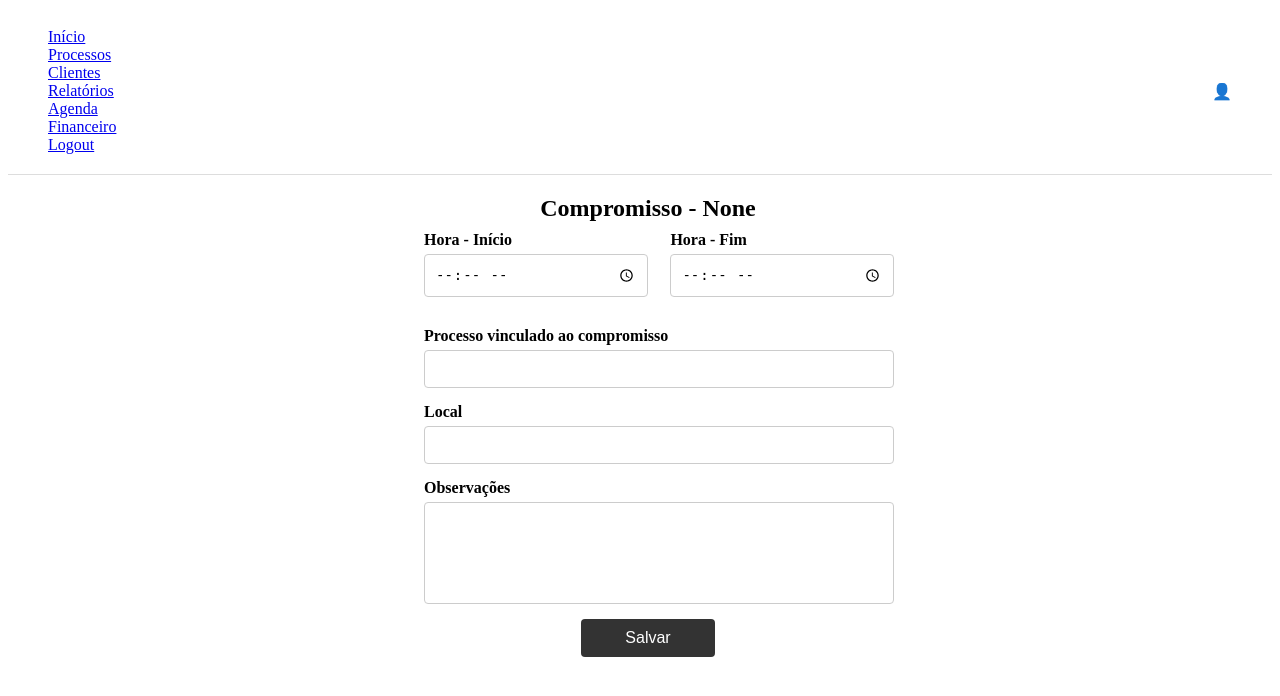
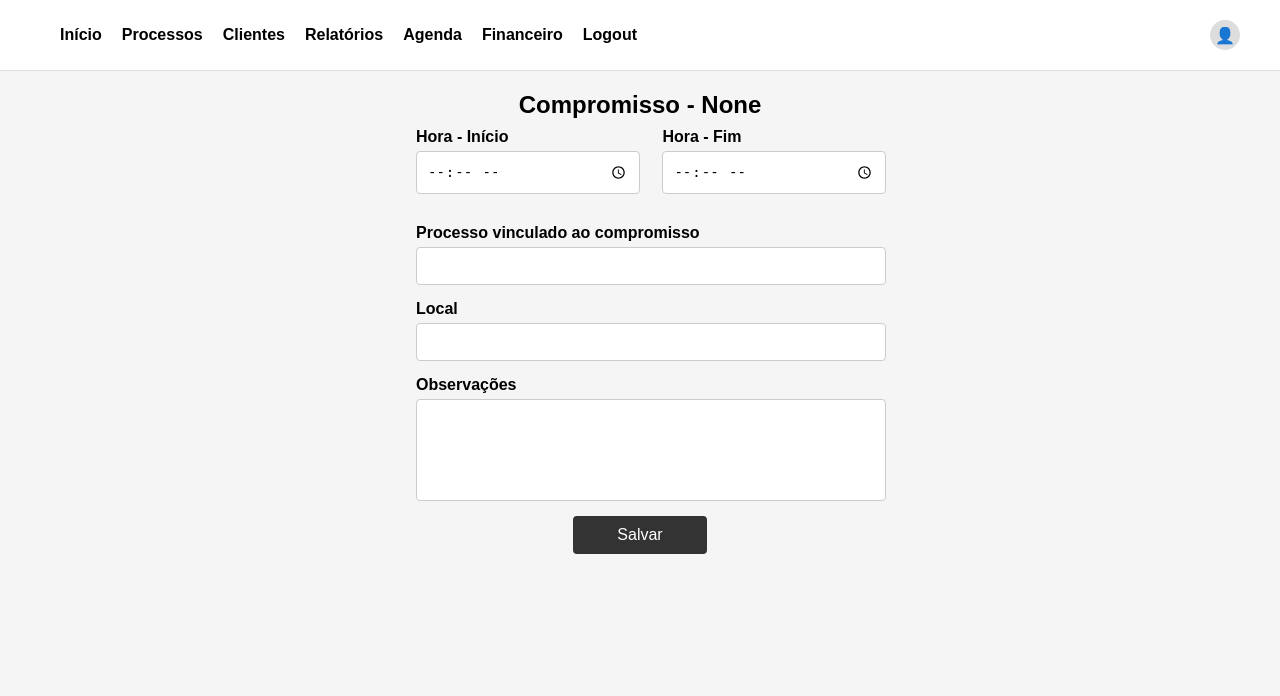
Before and after one commit to marcelomanchester/advocatus, a Django app: page /agenda/adicionar_compromisso in a window 1280 px wide. Shown: the top 696 px of the page. Run offline with Django 5.2, Linux system fonts and the light colour scheme.

Commit message:
Update navbar.css

```diff
--- a/templates/static/users/css/navbar.css
+++ b/templates/static/users/css/navbar.css
@@ -1,4 +1,3 @@
-<<<<<<< Updated upstream
 body {
     margin: 0;
     font-family: Arial, sans-serif;
@@ -18,9 +17,9 @@
     list-style: none;
     margin: 0;
     padding: 0;
-=======
+}
+
 nav ul {
->>>>>>> Stashed changes
     display: flex;
 }
 
@@ -28,12 +27,11 @@
     margin-left: 20px;
 }
 
-<<<<<<< Updated upstream
 .navbar-nav ul li a {
     text-decoration: none;
-=======
+}
+
 nav ul li a {
->>>>>>> Stashed changes
     color: black;
     font-weight: bold;
 }
```
